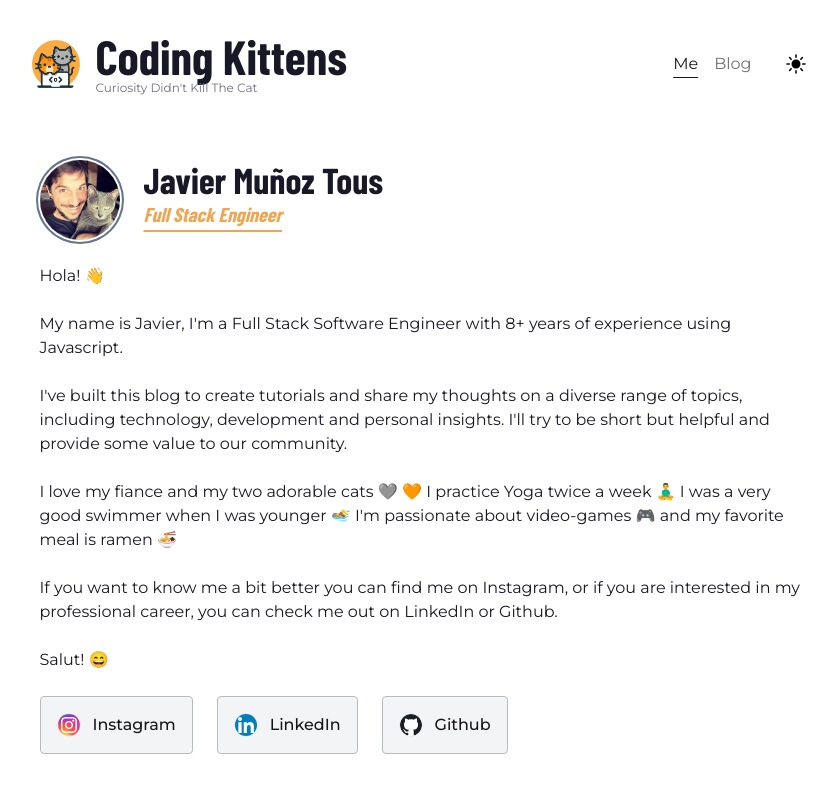
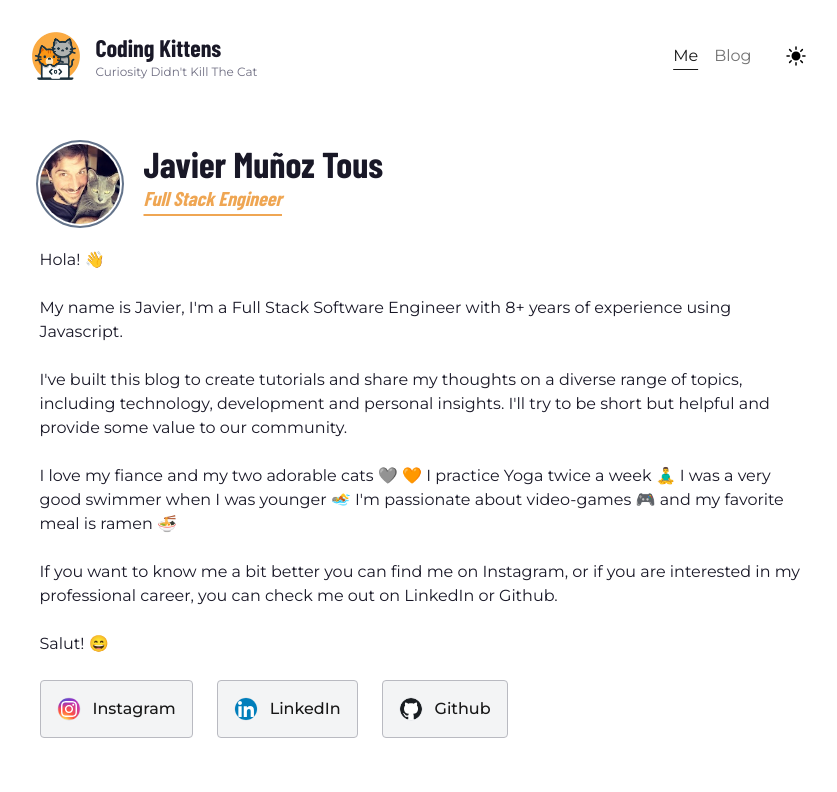
Before and after one commit to Javimtib92/javiermt-blog, a Next.js app: page / in a window 1280 px wide. Shown: the top 792 px of the page, without its empty margins (209-1046 px from the left). Built offline with nearby package versions, Linux system fonts and the light colour scheme; a web font is replaced by a local one.

Commit message:
fix light theme title size

```diff
--- a/app/site-logo.tsx
+++ b/app/site-logo.tsx
@@ -16,7 +16,10 @@ export function SiteLogo() {
           className='mr-4'
         />
         <div className='hidden flex-col sm:flex'>
-          <Heading level={1} className='text-2xl dark:text-2xl'>
+          <Heading
+            level={1}
+            className='text-2xl dark:text-2xl sm:text-2xl sm:dark:text-2xl'
+          >
             Coding Kittens
           </Heading>
           <Paragraph className='m-0' subtle>
```
